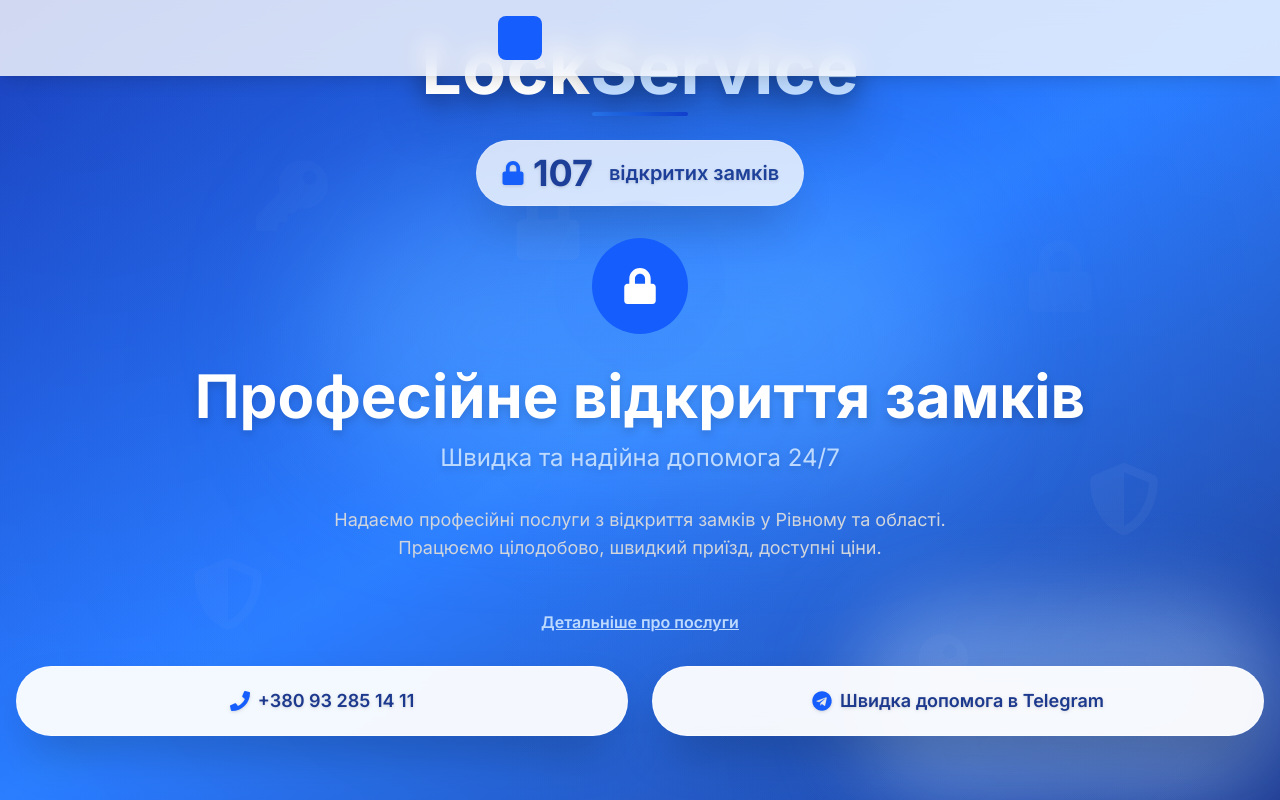
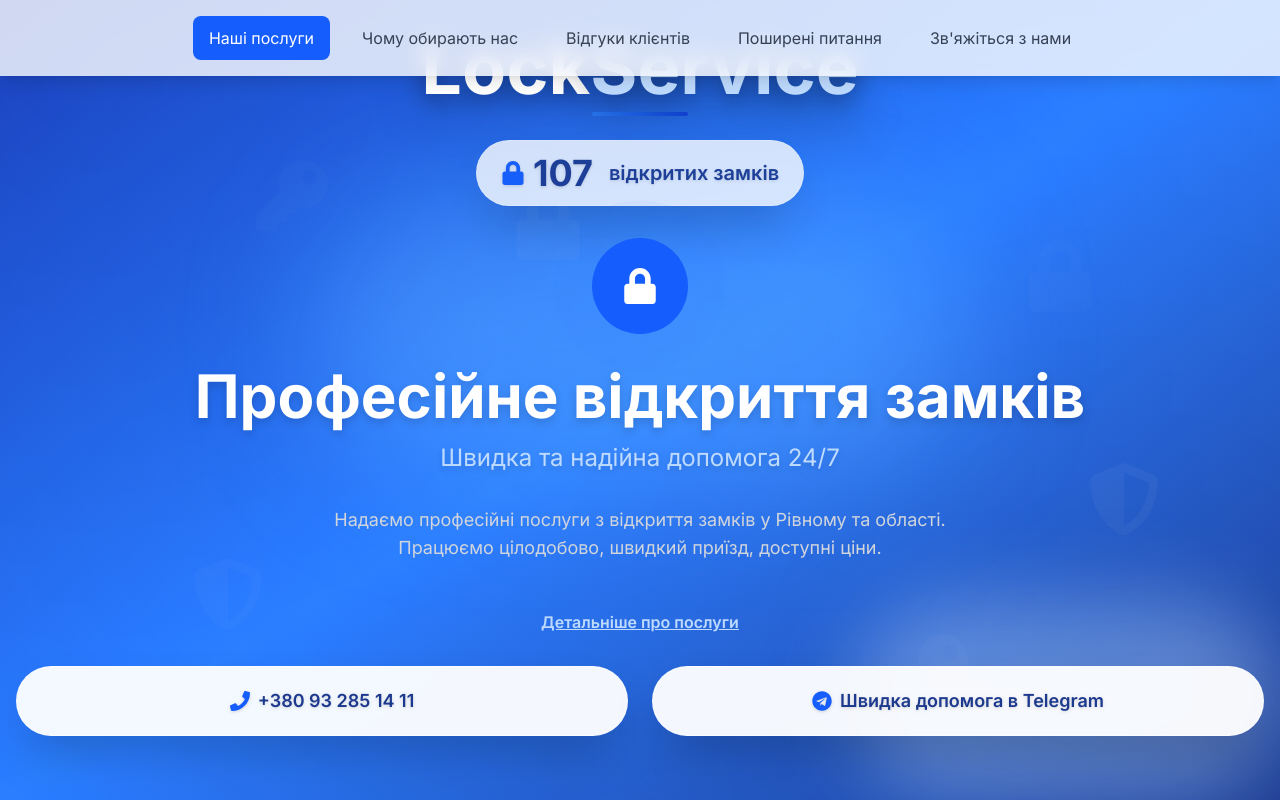
Before and after one commit to Kaminskyi22/lockservices, a Next.js app: page / in a window 1280 px wide. Shown: the top 800 px of the page. Built offline with nearby package versions, Linux system fonts and the light colour scheme.

Commit message:
Fix Navigation: getMessage for correct label translation (TypeScript build error fix)

```diff
--- a/src/components/Navigation.tsx
+++ b/src/components/Navigation.tsx
@@ -43,6 +43,10 @@ export default function Navigation() {
     }
   };
 
+  function getMessage(messages: any, path: string) {
+    return path.split('.').reduce((o, i) => o?.[i], messages) as string;
+  }
+
   return (
     <nav className="fixed top-0 left-0 right-0 z-50 bg-white/80 backdrop-blur-md shadow-lg">
       <div className="container mx-auto px-4">
@@ -59,7 +63,7 @@ export default function Navigation() {
               whileHover={{ scale: 1.05 }}
               whileTap={{ scale: 0.95 }}
             >
-              {messages[label as keyof typeof messages]}
+              {getMessage(messages, label)}
             </motion.button>
           ))}
         </div>
```
